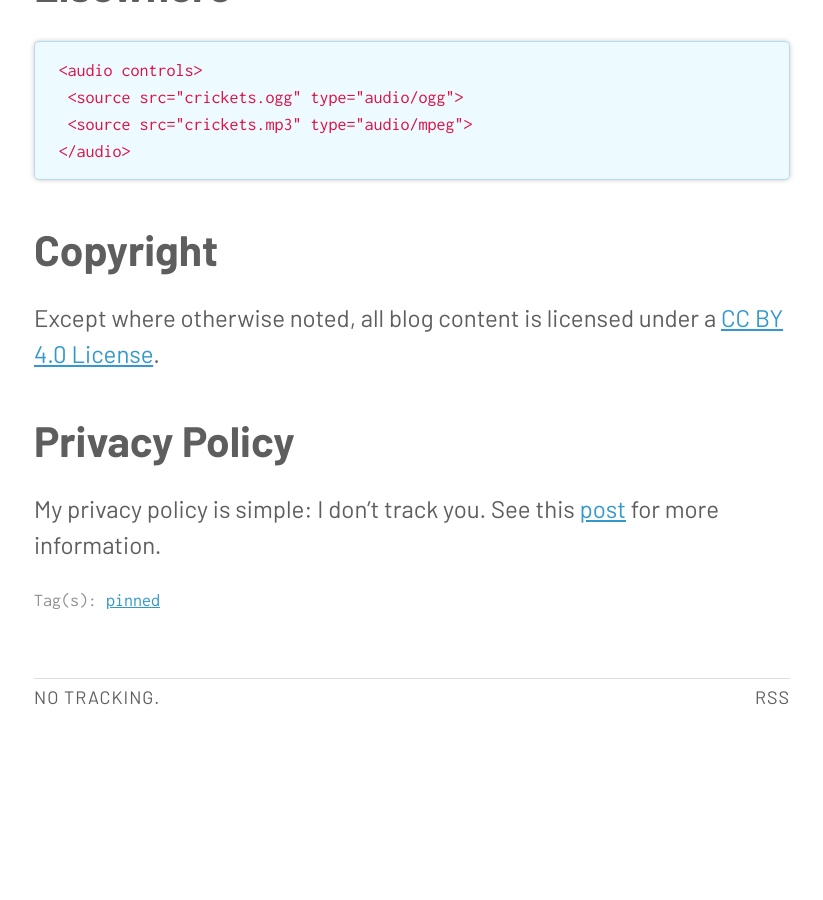
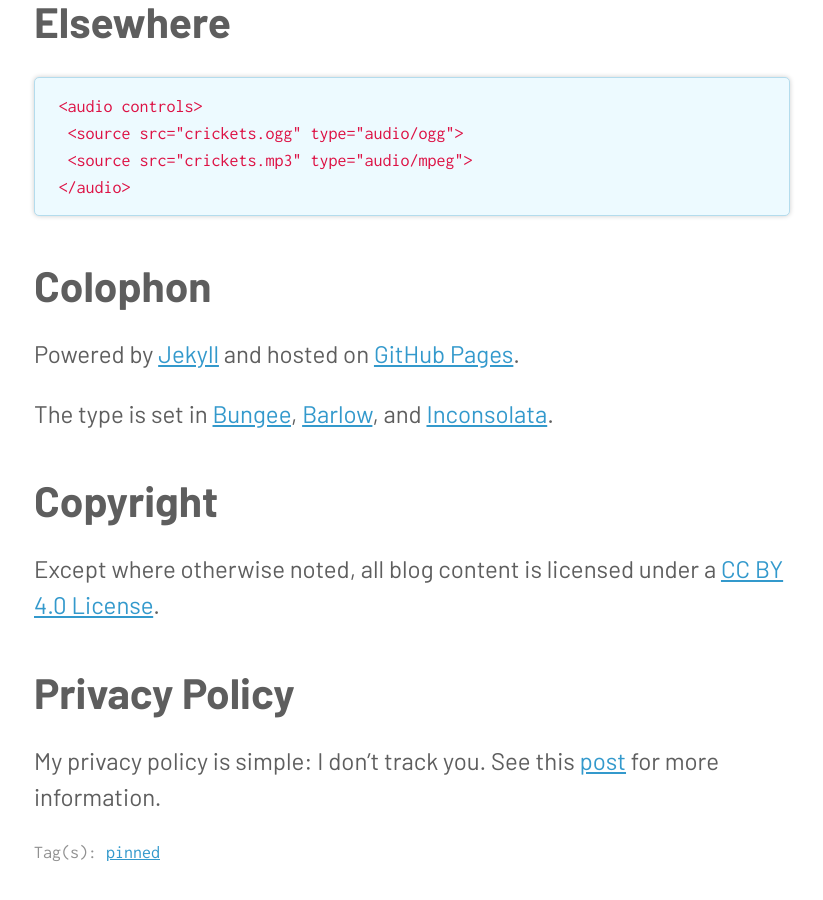
Before and after one commit to ajpwalser/ajpwalser.github.io, a Jekyll site: the page built from _posts/2021-07-09-about.md, in a window 1280 px wide and 900 px high, scrolled down 1774 px. Shown: the whole window, without its empty margins (228-1051 px from the left). Built offline with Jekyll 4.4.1, drawn with Linux system fonts in a browser that asks for light colours; before the commit the page ends 2543 px from its top, so only the background shows below that.

Commit message:
Update 2021-07-09-about.md

````diff
--- a/_posts/2021-07-09-about.md
+++ b/_posts/2021-07-09-about.md
@@ -41,6 +41,13 @@
  </audio>
 ```
 
+### Colophon
+{:toc}
+
+Powered by [Jekyll](https://jekyllrb.com/) and hosted on [GitHub Pages](https://pages.github.com/).
+
+The type is set in [Bungee](https://djr.com/bungee), [Barlow](https://tribby.com/fonts/barlow/), and [Inconsolata](https://www.levien.com/type/myfonts/inconsolata.html).
+
 ### Copyright
 {:toc}
 
````
